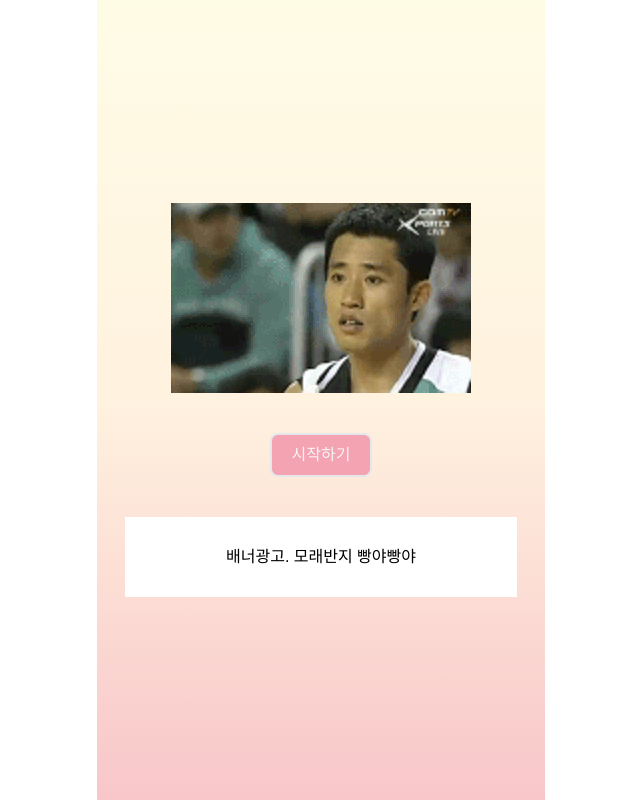
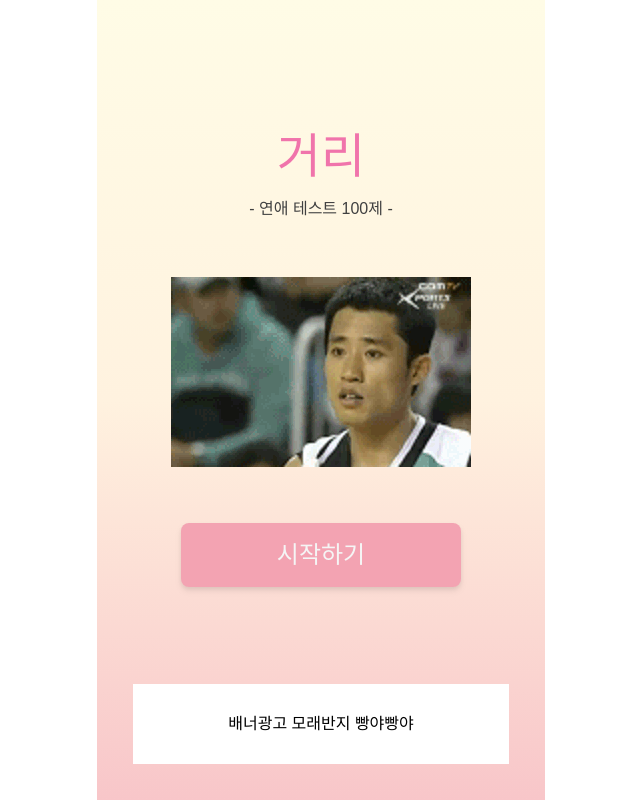
Before and after one commit to onys-programmer/hs-front-end, a Next.js app: page / in a window 1280 px wide. Shown: the whole page, without its empty margins (319-959 px from the left). Built offline with nearby package versions, Linux system fonts and the light colour scheme; a web font is replaced by a local one.

Commit message:
feat: 🎸 main page layout setting, button refactoring
full, xl refactoring

```diff
--- a/src/app/(Pages)/question/page.tsx
+++ b/src/app/(Pages)/question/page.tsx
@@ -42,11 +42,11 @@ export default function Home() {
             <div className="w-10/12 pt-7">
                 <Question question={question} />
                 <AnswerList question={question} />
-                <div className="flex w-full justify-center pt-6">
-                    <Button onClick={handleClickPrev} outlined={false} disabled={page === 1} size={'xl'}>
+                <div className="flex w-full justify-center gap-4 pt-6">
+                    <Button onClick={handleClickPrev} outlined={false} disabled={page === 1} size={'full'}>
                         이전문제
                     </Button>
-                    <Button onClick={handleClickNext} outlined={false} disabled={page === maxPage} size={'xl'}>
+                    <Button onClick={handleClickNext} outlined={false} disabled={page === maxPage} size={'full'}>
                         다음문제
                     </Button>
                 </div>
--- a/src/app/components/Button.tsx
+++ b/src/app/components/Button.tsx
@@ -42,7 +42,8 @@ const buttonConfig: {
     small: 'px-3 py-2',
     medium: 'px-4 py-2',
     large: 'px-5 py-2',
-    xl: 'py-2 w-full',
+    xl: 'px-24 py-4 text-2xl',
+    full: 'py-2 w-full',
 };
 
 export default function Button({
@@ -56,8 +57,10 @@ export default function Button({
     return (
         <>
             <div
-                className={`cursor-pointer rounded-lg border-2 text-center transition-all duration-100 focus:outline-none
-                    ${buttonConfig[size]}  ${outlined ? buttonConfig[color].outline : buttonConfig[color].color}
+                className={`cursor-pointer rounded-lg text-center shadow-black drop-shadow-md transition-all duration-100
+                    focus:outline-none ${outlined ? 'border-2' : ''} ${buttonConfig[size]} ${
+                    outlined ? buttonConfig[color].outline : buttonConfig[color].color
+                }
                     ${buttonConfig[color].bgColor}
                     `}
                 onClick={() => onClick()}
--- a/src/app/page.tsx
+++ b/src/app/page.tsx
@@ -4,13 +4,19 @@ export default function Home() {
     return (
         <main className="">
             <div className="relative mx-auto h-screen max-w-md bg-[#FEF7EC] from-[#f8c6c9] via-[#fff2df] to-[#FFFCE6]">
-                <div className="flex h-full w-full flex-col items-center justify-center gap-10 bg-gradient-to-t px-7">
-                    <img src="/images/geori_gif.gif" alt="main animation" className="mx-auto" />
-                    <Button outlined={false} size={'large'}>
-                        시작하기
-                    </Button>
+                <div className="flex h-full w-full flex-col justify-between bg-gradient-to-t px-9 py-9">
+                    <div className="flex flex-grow flex-col items-center justify-center gap-14">
+                        <div className="flex flex-col gap-4 text-center">
+                            <h1 className="text-5xl text-pink-500 opacity-75">거리</h1>
+                            <h3 className="text-neutral-700">- 연애 테스트 100제 -</h3>
+                        </div>
+                        <img src="/images/geori_gif.gif" alt="main animation" className="mx-auto" />
+                        <Button outlined={false} size={'xl'}>
+                            시작하기
+                        </Button>
+                    </div>
                     <div className="mx-auto flex h-20 w-full flex-col justify-center bg-white text-center">
-                        배너광고. 모래반지 빵야빵야
+                        배너광고 모래반지 빵야빵야
                     </div>
                 </div>
             </div>
```
